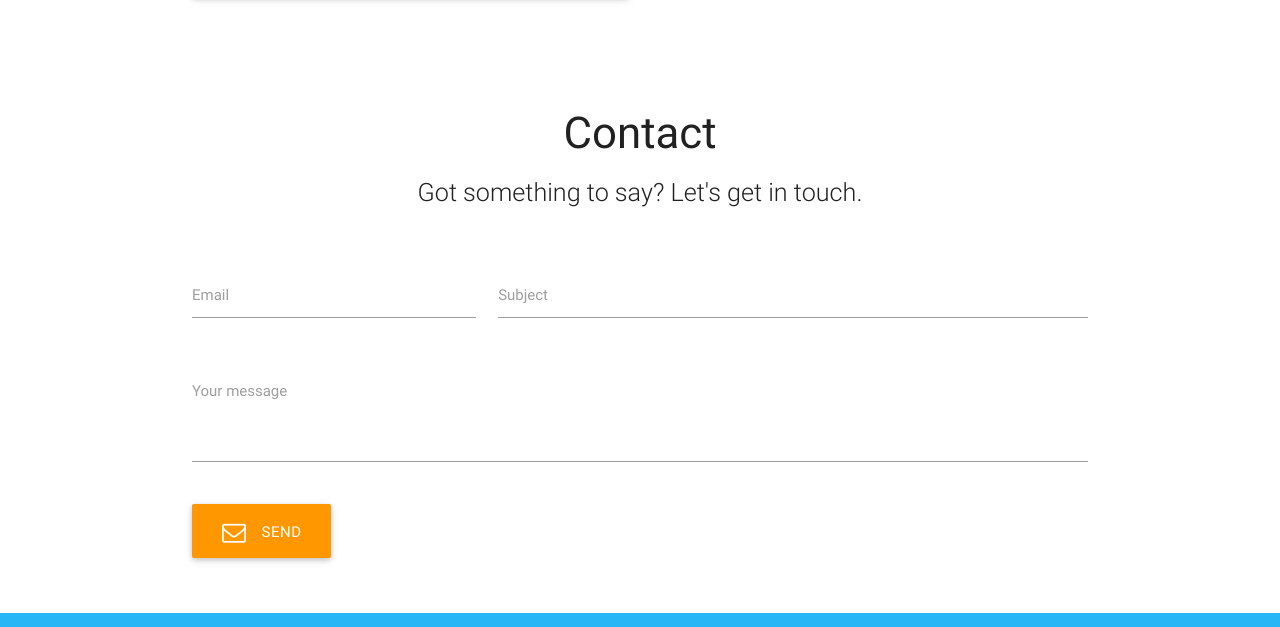
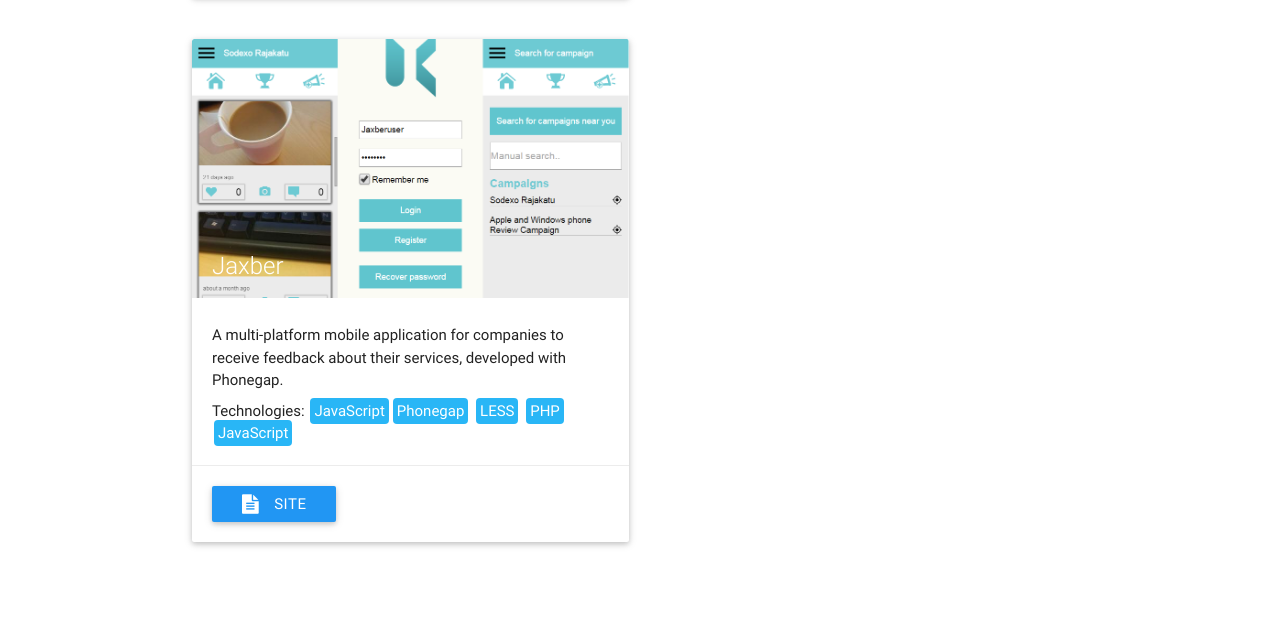
Before and after one commit to melonmanchan/My-Website, a plain HTML site: page index.html in a window 1280 px wide. Shown: the part 1933-2560 px from the top of the page. Drawn offline with nearby package versions, Linux system fonts and the light colour scheme.

Commit message:
Add jaxber

```diff
--- a/index.html
+++ b/index.html
@@ -59,7 +59,7 @@
         <div class="container section scrollspy" id="works">
             <div class="row center wow fadeIn">
                 <div class="col s12">
-                    <h3 class="header">Works (work in progress)</h3>
+                    <h3 class="header">Works</h3>
                 </div>
             </div>
                 <div class="row">
@@ -131,6 +131,23 @@
                                 </div>
                             </div>
                         </div>
+                <div class="row">
+                    <div class="col s12 m6">
+                        <div class="card hoverable wow fadeIn">
+                            <div class="card-image">
+                                <img src="img/jaxber.png"">
+                                <span class="card-title">Jaxber</span>
+                            </div>
+                            <div class="card-content">
+                                <p>A multi-platform mobile application for companies to receive feedback about their services, developed with Phonegap.</p>
+                                <p class="card-content-tech">Technologies: <span class="tech-item light-blue lighten-1">JavaScript</span><span class="tech-item light-blue lighten-1">Phonegap</span> <span class="tech-item light-blue lighten-1">LESS</span> <span class="tech-item light-blue lighten-1">PHP</span> <span class="tech-item light-blue lighten-1">JavaScript</span></p>
+                            </div>
+                            <div class="card-action">
+                                <a class="waves-effect waves-light btn blue work-btn" href="http://jaxber.com/"><i class="fa fa-file-text transition left"></i> Site</a>
+                            </div>
+                        </div>
+                    </div>
+                </div>
                 </div>
             </div>
         </div>
```
Also changed, not shown: img/jaxber.png (added).
